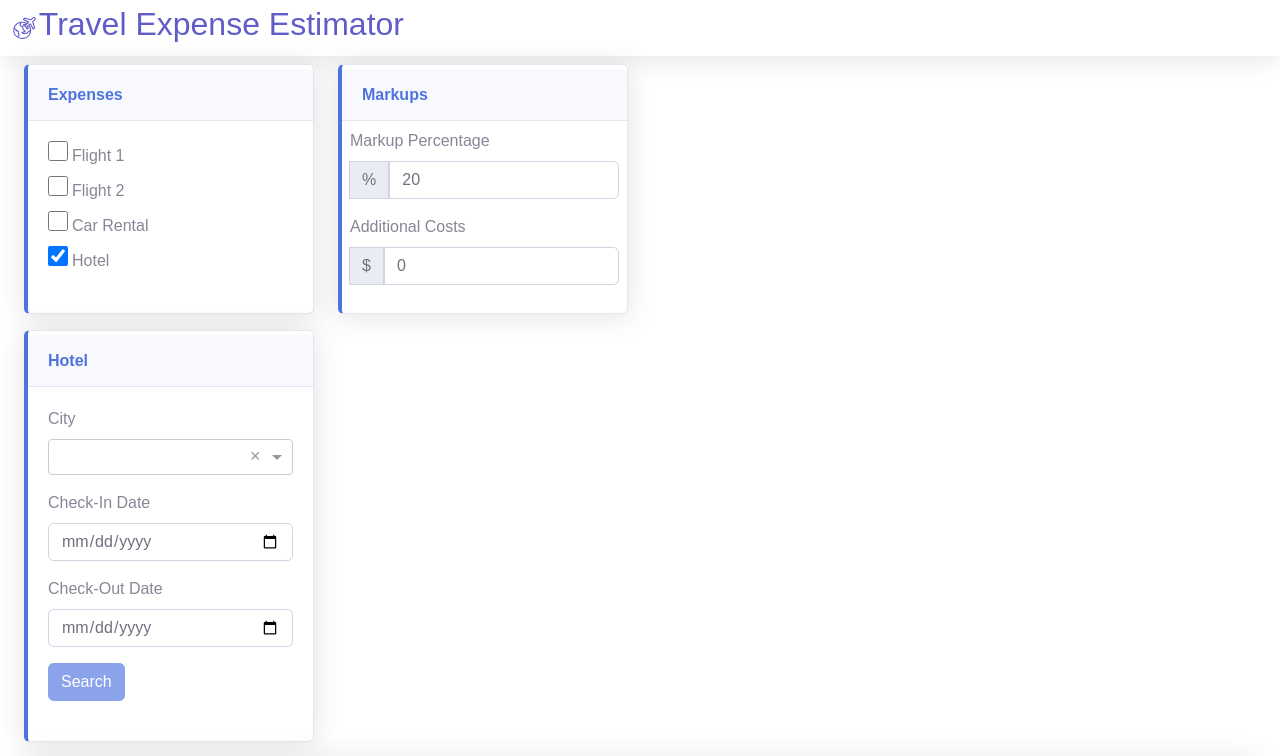
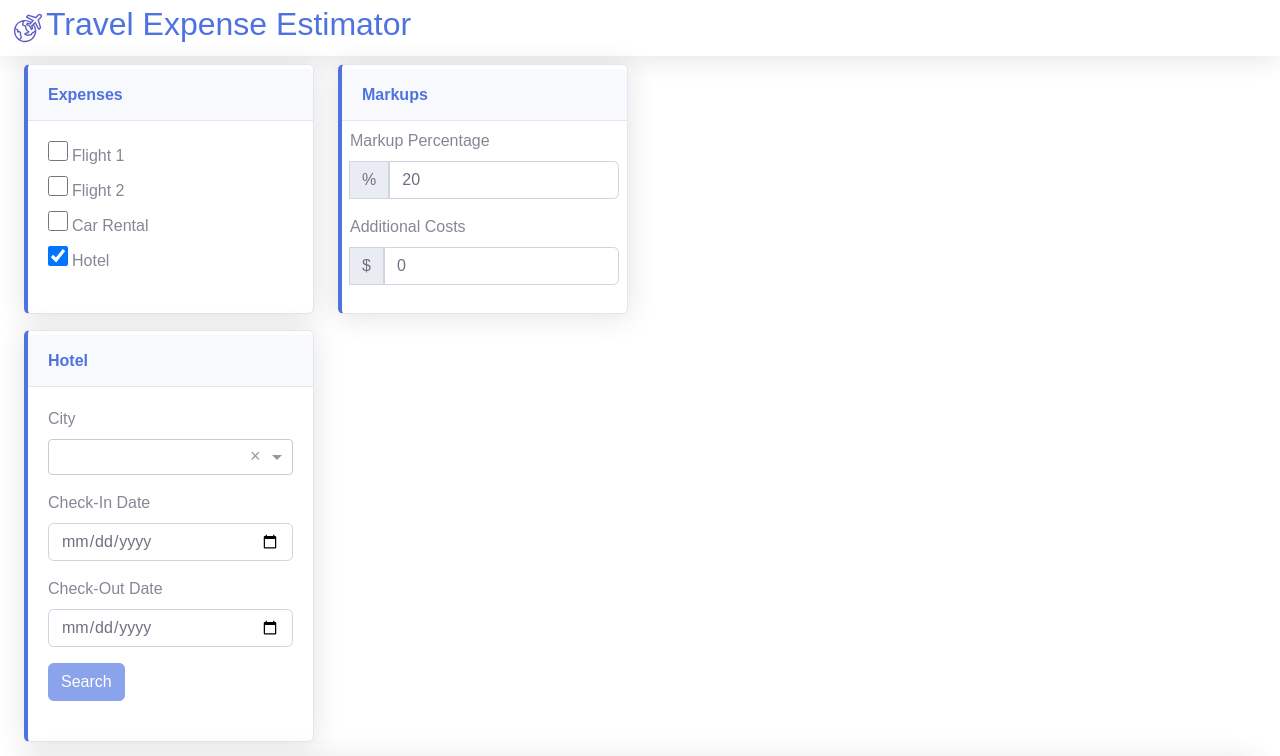
Before and after one commit to hardluker/TravelCostEstimator, an Angular app in the folder FrontEnd - Angular/: page / in a window 1280 px wide. Shown: the top 756 px of the page. Built offline with nearby package versions, Linux system fonts and the light colour scheme.

Commit message:
Updated styling for the icon and header

```diff
--- a/FrontEnd - Angular/src/app/app.component.css
+++ b/FrontEnd - Angular/src/app/app.component.css
@@ -14,5 +14,5 @@ header {
 }
 .brand-logo {
   width: auto; /* Adjust the width as needed */
-  height: 80%; /* Keeps the aspect ratio */
+  height: 100%; /* Keeps the aspect ratio */
 }
--- a/FrontEnd - Angular/src/styles.css
+++ b/FrontEnd - Angular/src/styles.css
@@ -9,7 +9,7 @@ body {
   font-family: "Be Vietnam Pro", sans-serif;
 }
 :root {
-  --primary-color: #605dc8;
+  --primary-color: #4e73df;
   --secondary-color: #8b89e6;
   --accent-color: #e8e7fa;
   --shadow-color: #e8e8e8;
```
